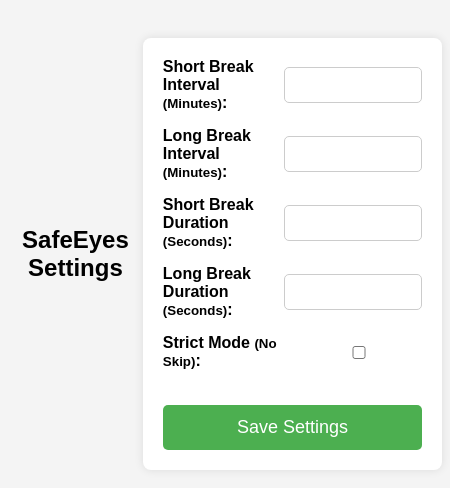
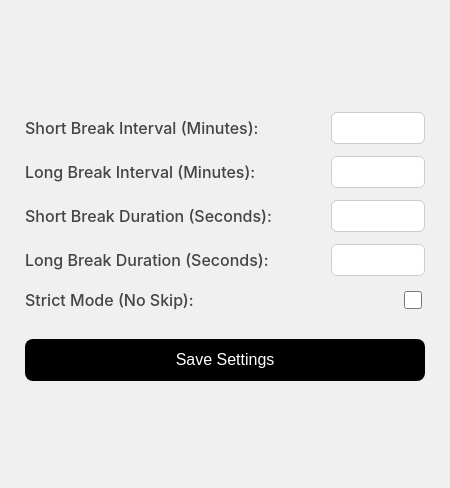
Before and after one commit to pranavwani/takeabreak, an Electron app: page public/settings.html in a window 450 px wide. Shown: the part 176-664 px from the top of the page. Drawn offline with Linux system fonts and the light colour scheme; no server answers.

Commit message:
updated design on pages

```diff
--- a/public/settings.html
+++ b/public/settings.html
@@ -4,95 +4,106 @@
     <meta charset="UTF-8">
     <title>SafeEyes Settings</title>
     <style>
+        /* Use system fonts for a native look */
         body {
-            font-family: Arial, sans-serif;
-            background-color: #f4f4f4;
+            font-family: -apple-system, BlinkMacSystemFont, "Segoe UI", Roboto, "Helvetica Neue", Arial, sans-serif;
+            background-color: #f0f0f0;
             display: flex;
+            flex-direction: column;
             align-items: center;
             justify-content: center;
             height: 100vh;
+            width: 100vw;
+            margin: 0;
+            padding: 0;
+            box-sizing: border-box;
             overflow: hidden; /* Prevent scrolling */
-        }
-        h2 { text-align: center; margin-bottom: 20px; }
-
-        .settings-container {
-            background: white;
-            padding: 20px;
-            border-radius: 8px;
-            box-shadow: 0px 0px 10px rgba(0, 0, 0, 0.1);
-            width: 400px;
-            max-height: 450px; /* Prevents content from overflowing */
-            overflow: hidden; /* Ensures no scrolling */
         }
 
         .input-group {
             display: flex;
             align-items: center;
             justify-content: space-between;
-            margin-bottom: 15px;
+            margin-bottom: 12px;
+            width: 100%;
+            max-width: 400px;
         }
 
         label {
-            font-weight: bold;
+            font-weight: 500;
             flex: 1;
+            color: #444;
         }
 
-        input {
-            width: 120px;
-            padding: 8px;
+        input[type="number"] {
+            width: 80px;
+            padding: 6px;
             font-size: 16px;
             border: 1px solid #ccc;
-            border-radius: 5px;
-            text-align: right;
+            border-radius: 6px;
+            text-align: center;
+            background-color: #ffffff;
+            transition: border 0.2s ease-in-out;
+        }
+
+        input[type="number"]:focus {
+            border-color: #000000;
+            outline: none;
+        }
+
+        input[type="checkbox"] {
+            width: 18px;
+            height: 18px;
+            cursor: pointer;
         }
 
         button {
             width: 100%;
+            max-width: 400px;
             padding: 12px;
-            background: #4CAF50;
+            background: #000000;
             color: white;
             border: none;
             cursor: pointer;
-            font-size: 18px;
-            border-radius: 5px;
+            font-size: 16px;
+            border-radius: 8px;
+            font-weight: 500;
             transition: 0.3s;
-            margin-top: 20px;
+            margin-top: 15px;
         }
 
-        button:hover { opacity: 0.85; }
+        button:hover {
+            background: #222222;
+        }
     </style>
 </head>
 <body>
-    <h2>SafeEyes Settings</h2>
-
-    <div class="settings-container">
     <div class="input-group">
-            <label>Short Break Interval <small>(Minutes)</small>:</label>
+        <label>Short Break Interval (Minutes):</label>
         <input type="number" id="shortBreakInterval">
     </div>
 
     <div class="input-group">
-            <label>Long Break Interval <small>(Minutes)</small>:</label>
+        <label>Long Break Interval (Minutes):</label>
         <input type="number" id="longBreakInterval">
     </div>
 
     <div class="input-group">
-            <label>Short Break Duration <small>(Seconds)</small>:</label>
+        <label>Short Break Duration (Seconds):</label>
         <input type="number" id="shortBreakDuration">
     </div>
 
     <div class="input-group">
-            <label>Long Break Duration <small>(Seconds)</small>:</label>
+        <label>Long Break Duration (Seconds):</label>
         <input type="number" id="longBreakDuration">
     </div>
 
     <div class="input-group">
-            <label>Strict Mode <small>(No Skip)</small>:</label>
+        <label>Strict Mode (No Skip):</label>
         <input type="checkbox" id="strictMode">
     </div>
 
     <button onclick="saveSettings()">Save Settings</button>
-    </div>
 
     <script>
         window.electronAPI.getSettings().then(settings => {
```
Also changed, not shown: main.js (+57 -33 lines), package.json (+34 -4 lines), preloads/preload_break.js (+6 -1 lines), preloads/preload_settings.js (+6 -1 lines), public/break.html (+26 -10 lines). Lines whose indentation alone changed are shown as unchanged.
